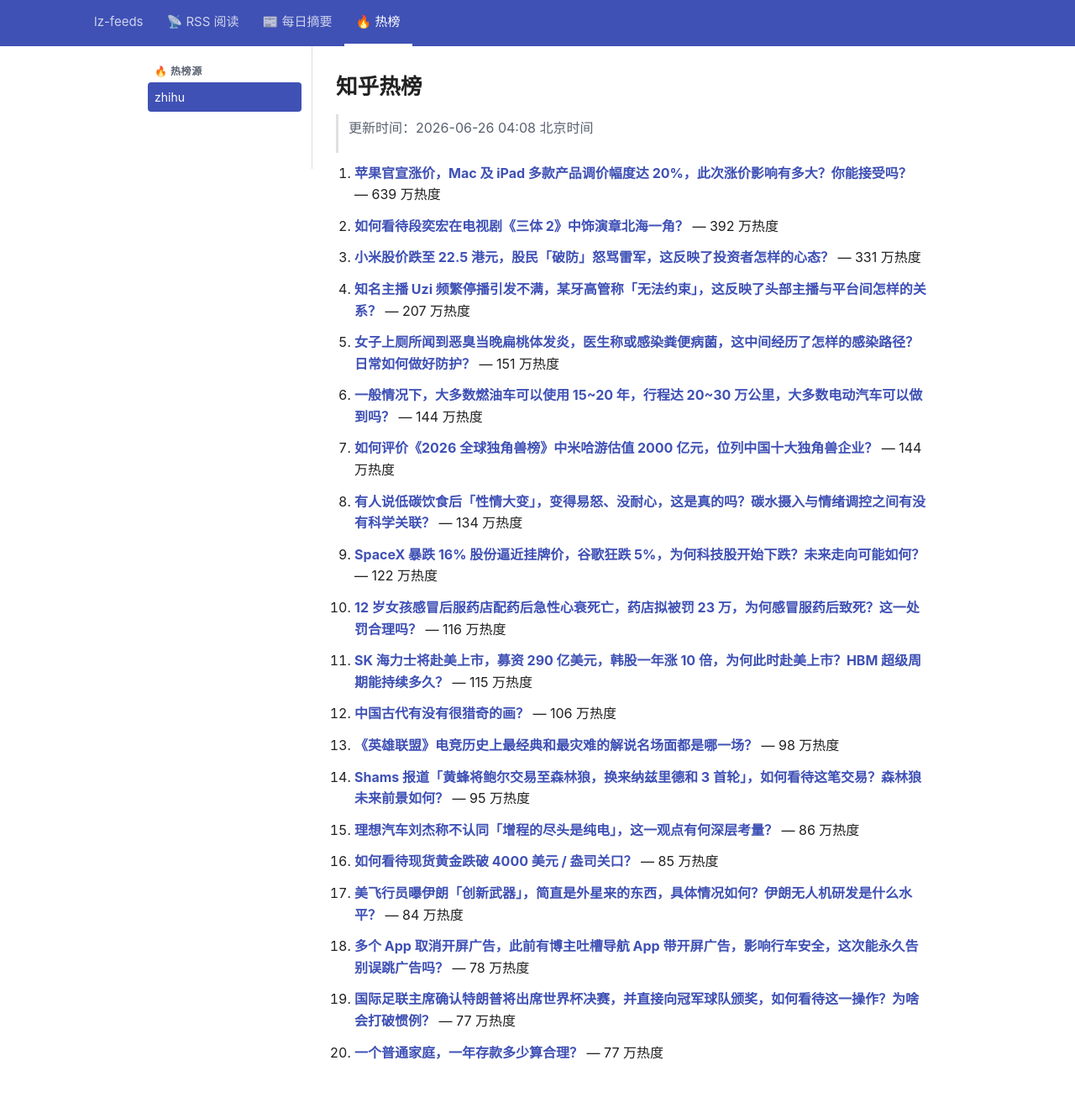
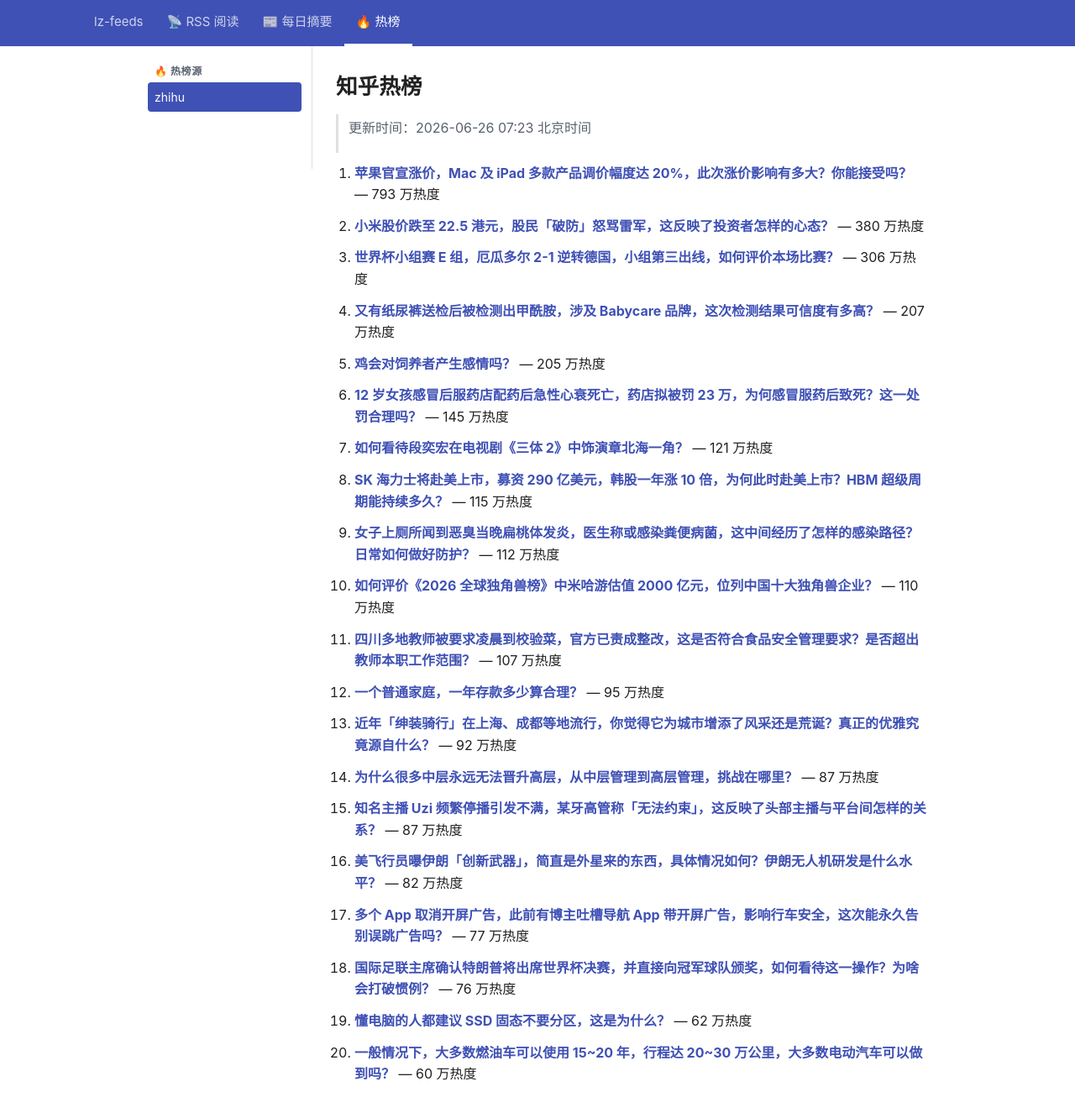
Before and after one commit to lizhang0101/lz-feeds, a Jekyll site: the page built from _hotlist/zhihu.md, in a window 1280 px wide and 1356 px high. Shown: the top 1325 px of the window at 84% size. Built offline with Jekyll 4.4.1, drawn with Linux system fonts in a browser that asks for light colours.

Commit message:
hotlist: 2026-06-25T23:23Z

```diff
--- a/_hotlist/zhihu.md
+++ b/_hotlist/zhihu.md
@@ -1,48 +1,48 @@
 ---
-updated: 2026-06-26 04:08 北京时间
+updated: 2026-06-26 07:23 北京时间
 count: 20
 ---
 
 # 知乎热榜
 
-> 更新时间：2026-06-26 04:08 北京时间
+> 更新时间：2026-06-26 07:23 北京时间
 
-1. **[苹果官宣涨价，Mac 及 iPad 多款产品调价幅度达 20%，此次涨价影响有多大？你能接受吗？](https://www.zhihu.com/question/2053590927633900087)** — 639 万热度
+1. **[苹果官宣涨价，Mac 及 iPad 多款产品调价幅度达 20%，此次涨价影响有多大？你能接受吗？](https://www.zhihu.com/question/2053590927633900087)** — 793 万热度
 
-2. **[如何看待段奕宏在电视剧《三体 2》中饰演章北海一角？](https://www.zhihu.com/question/2053302352527073540)** — 392 万热度
+2. **[小米股价跌至 22.5 港元，股民「破防」怒骂雷军，这反映了投资者怎样的心态？](https://www.zhihu.com/question/2052889255903499836)** — 380 万热度
 
-3. **[小米股价跌至 22.5 港元，股民「破防」怒骂雷军，这反映了投资者怎样的心态？](https://www.zhihu.com/question/2052889255903499836)** — 331 万热度
+3. **[世界杯小组赛 E 组，厄瓜多尔 2-1 逆转德国，小组第三出线，如何评价本场比赛？](https://www.zhihu.com/question/2053447637047818182)** — 306 万热度
 
-4. **[知名主播 Uzi 频繁停播引发不满，某牙高管称「无法约束」，这反映了头部主播与平台间怎样的关系？](https://www.zhihu.com/question/2053173382947125152)** — 207 万热度
+4. **[又有纸尿裤送检后被检测出甲酰胺，涉及 Babycare 品牌，这次检测结果可信度有多高？](https://www.zhihu.com/question/2053548772798330600)** — 207 万热度
 
-5. **[女子上厕所闻到恶臭当晚扁桃体发炎，医生称或感染粪便病菌，这中间经历了怎样的感染路径？日常如何做好防护？](https://www.zhihu.com/question/2053063742569411111)** — 151 万热度
+5. **[鸡会对饲养者产生感情吗？](https://www.zhihu.com/question/313681333)** — 205 万热度
 
-6. **[一般情况下，大多数燃油车可以使用 15~20 年，行程达 20~30 万公里，大多数电动汽车可以做到吗？](https://www.zhihu.com/question/2043983588144764883)** — 144 万热度
+6. **[12 岁女孩感冒后服药店配药后急性心衰死亡，药店拟被罚 23 万，为何感冒服药后致死？这一处罚合理吗？](https://www.zhihu.com/question/2053383441366742788)** — 145 万热度
 
-7. **[如何评价《2026 全球独角兽榜》中米哈游估值 2000 亿元，位列中国十大独角兽企业？](https://www.zhihu.com/question/2053562499140735507)** — 144 万热度
+7. **[如何看待段奕宏在电视剧《三体 2》中饰演章北海一角？](https://www.zhihu.com/question/2053302352527073540)** — 121 万热度
 
-8. **[有人说低碳饮食后「性情大变」，变得易怒、没耐心，这是真的吗？碳水摄入与情绪调控之间有没有科学关联？](https://www.zhihu.com/question/2053191111456158541)** — 134 万热度
+8. **[SK 海力士将赴美上市，募资 290 亿美元，韩股一年涨 10 倍，为何此时赴美上市？HBM 超级周期能持续多久？](https://www.zhihu.com/question/2053210030825125850)** — 115 万热度
 
-9. **[SpaceX 暴跌 16% 股份逼近挂牌价，谷歌狂跌 5%，为何科技股开始下跌？未来走向可能如何？](https://www.zhihu.com/question/2053015352347293676)** — 122 万热度
+9. **[女子上厕所闻到恶臭当晚扁桃体发炎，医生称或感染粪便病菌，这中间经历了怎样的感染路径？日常如何做好防护？](https://www.zhihu.com/question/2053063742569411111)** — 112 万热度
 
-10. **[12 岁女孩感冒后服药店配药后急性心衰死亡，药店拟被罚 23 万，为何感冒服药后致死？这一处罚合理吗？](https://www.zhihu.com/question/2053383441366742788)** — 116 万热度
+10. **[如何评价《2026 全球独角兽榜》中米哈游估值 2000 亿元，位列中国十大独角兽企业？](https://www.zhihu.com/question/2053562499140735507)** — 110 万热度
 
-11. **[SK 海力士将赴美上市，募资 290 亿美元，韩股一年涨 10 倍，为何此时赴美上市？HBM 超级周期能持续多久？](https://www.zhihu.com/question/2053210030825125850)** — 115 万热度
+11. **[四川多地教师被要求凌晨到校验菜，官方已责成整改，这是否符合食品安全管理要求？是否超出教师本职工作范围？](https://www.zhihu.com/question/2053069303918999182)** — 107 万热度
 
-12. **[中国古代有没有很猎奇的画？](https://www.zhihu.com/question/282147803)** — 106 万热度
+12. **[一个普通家庭，一年存款多少算合理？](https://www.zhihu.com/question/305723555)** — 95 万热度
 
-13. **[《英雄联盟》电竞历史上最经典和最灾难的解说名场面都是哪一场？](https://www.zhihu.com/question/2052346552312488607)** — 98 万热度
+13. **[近年「绅装骑行」在上海、成都等地流行，你觉得它为城市增添了风采还是荒诞？真正的优雅究竟源自什么？](https://www.zhihu.com/question/5726724736)** — 92 万热度
 
-14. **[Shams 报道「黄蜂将鲍尔交易至森林狼，换来纳兹里德和 3 首轮」，如何看待这笔交易？森林狼未来前景如何？](https://www.zhihu.com/question/2053590515577366116)** — 95 万热度
+14. **[为什么很多中层永远无法晋升高层，从中层管理到高层管理，挑战在哪里？](https://www.zhihu.com/question/1934013394656167690)** — 87 万热度
 
-15. **[理想汽车刘杰称不认同「增程的尽头是纯电」，这一观点有何深层考量？](https://www.zhihu.com/question/2052889075842076856)** — 86 万热度
+15. **[知名主播 Uzi 频繁停播引发不满，某牙高管称「无法约束」，这反映了头部主播与平台间怎样的关系？](https://www.zhihu.com/question/2053173382947125152)** — 87 万热度
 
-16. **[如何看待现货黄金跌破 4000 美元 / 盎司关口？](https://www.zhihu.com/question/2053415711725151834)** — 85 万热度
+16. **[美飞行员曝伊朗「创新武器」，简直是外星来的东西，具体情况如何？伊朗无人机研发是什么水平？](https://www.zhihu.com/question/2053109056487822677)** — 82 万热度
 
-17. **[美飞行员曝伊朗「创新武器」，简直是外星来的东西，具体情况如何？伊朗无人机研发是什么水平？](https://www.zhihu.com/question/2053109056487822677)** — 84 万热度
+17. **[多个 App 取消开屏广告，此前有博主吐槽导航 App 带开屏广告，影响行车安全，这次能永久告别误跳广告吗？](https://www.zhihu.com/question/2052899776518153786)** — 77 万热度
 
-18. **[多个 App 取消开屏广告，此前有博主吐槽导航 App 带开屏广告，影响行车安全，这次能永久告别误跳广告吗？](https://www.zhihu.com/question/2052899776518153786)** — 78 万热度
+18. **[国际足联主席确认特朗普将出席世界杯决赛，并直接向冠军球队颁奖，如何看待这一操作？为啥会打破惯例？](https://www.zhihu.com/question/2053130730595791572)** — 76 万热度
 
-19. **[国际足联主席确认特朗普将出席世界杯决赛，并直接向冠军球队颁奖，如何看待这一操作？为啥会打破惯例？](https://www.zhihu.com/question/2053130730595791572)** — 77 万热度
+19. **[懂电脑的人都建议 SSD 固态不要分区，这是为什么？](https://www.zhihu.com/question/4012173870)** — 62 万热度
 
-20. **[一个普通家庭，一年存款多少算合理？](https://www.zhihu.com/question/305723555)** — 77 万热度
+20. **[一般情况下，大多数燃油车可以使用 15~20 年，行程达 20~30 万公里，大多数电动汽车可以做到吗？](https://www.zhihu.com/question/2043983588144764883)** — 60 万热度
```
